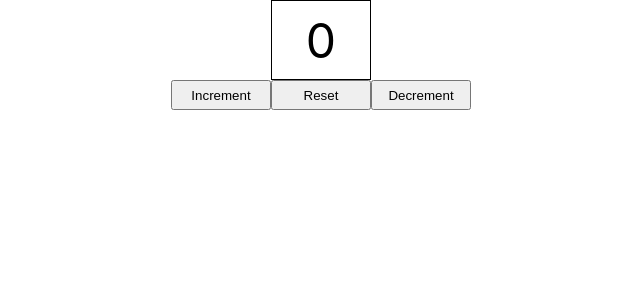
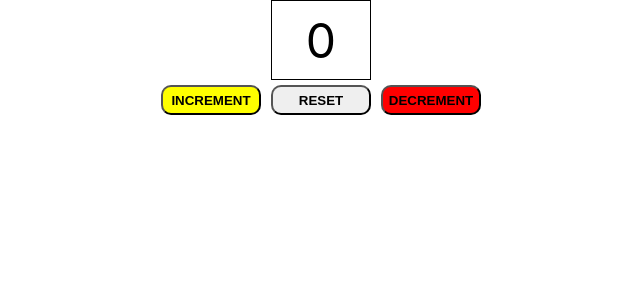
Before and after one commit to samadakram/Bootcamp2020-Class-4, a React (Create React App) app: page / in a window 1280 px wide. Shown: the top 300 px of the page, without its empty margins (319-959 px from the left). Built offline with nearby package versions, Linux system fonts and the light colour scheme.

Commit message:
Update App.css
modified ui of App, applied background colors to buttons

```diff
--- a/src/App.css
+++ b/src/App.css
@@ -20,4 +20,15 @@
 .increment, .decrement, .reset{
   width: 100px;
   height: 30px;
+  font-weight: bold;
+  text-transform: uppercase;
+  margin: 5px 5px 0px 5px;
+  border-radius: 10px;
+  outline: none;
 }
+.increment{
+  background-color: yellow;
+}
+.decrement{
+  background-color: #ff0000;
+}
```
